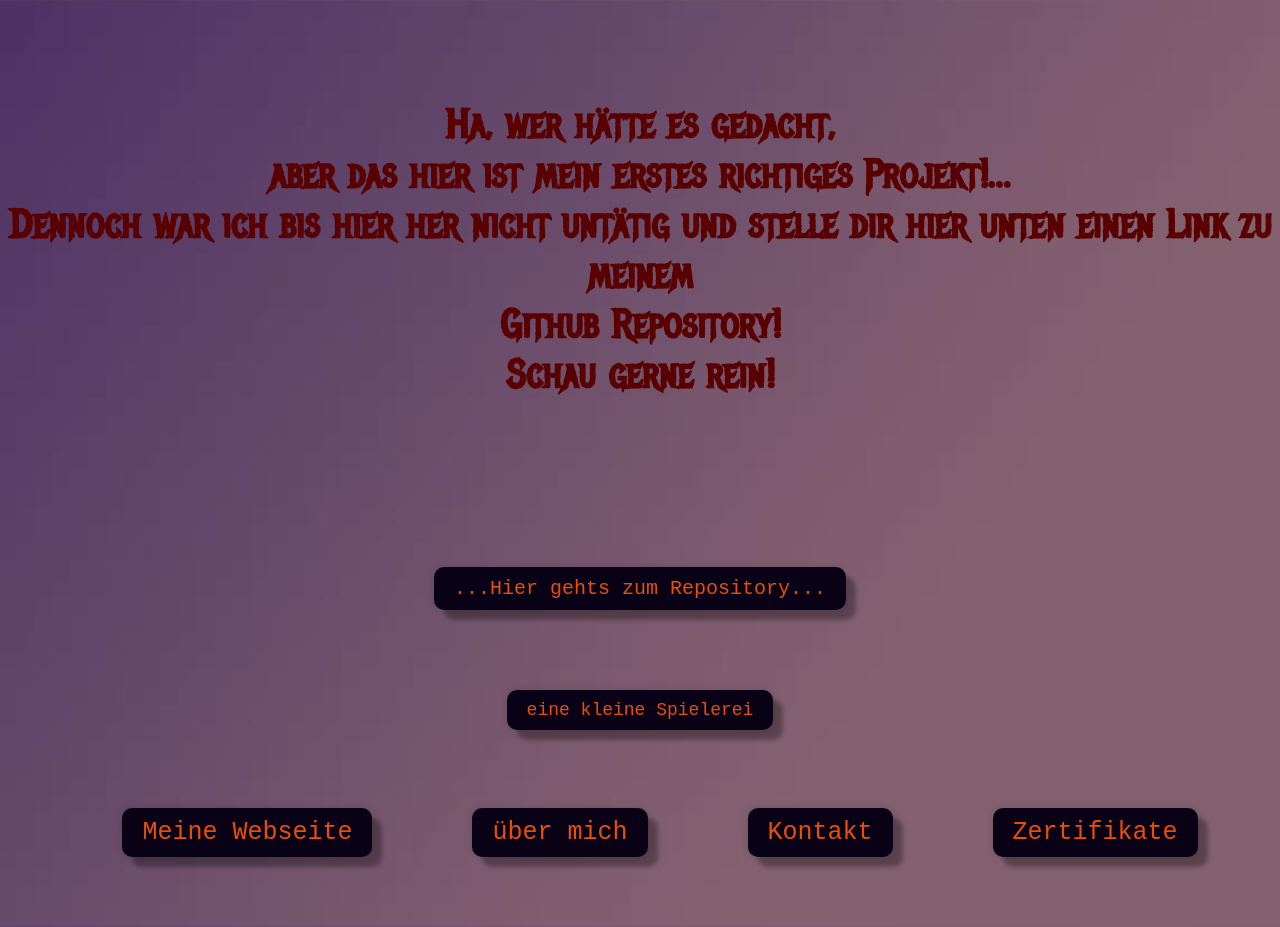
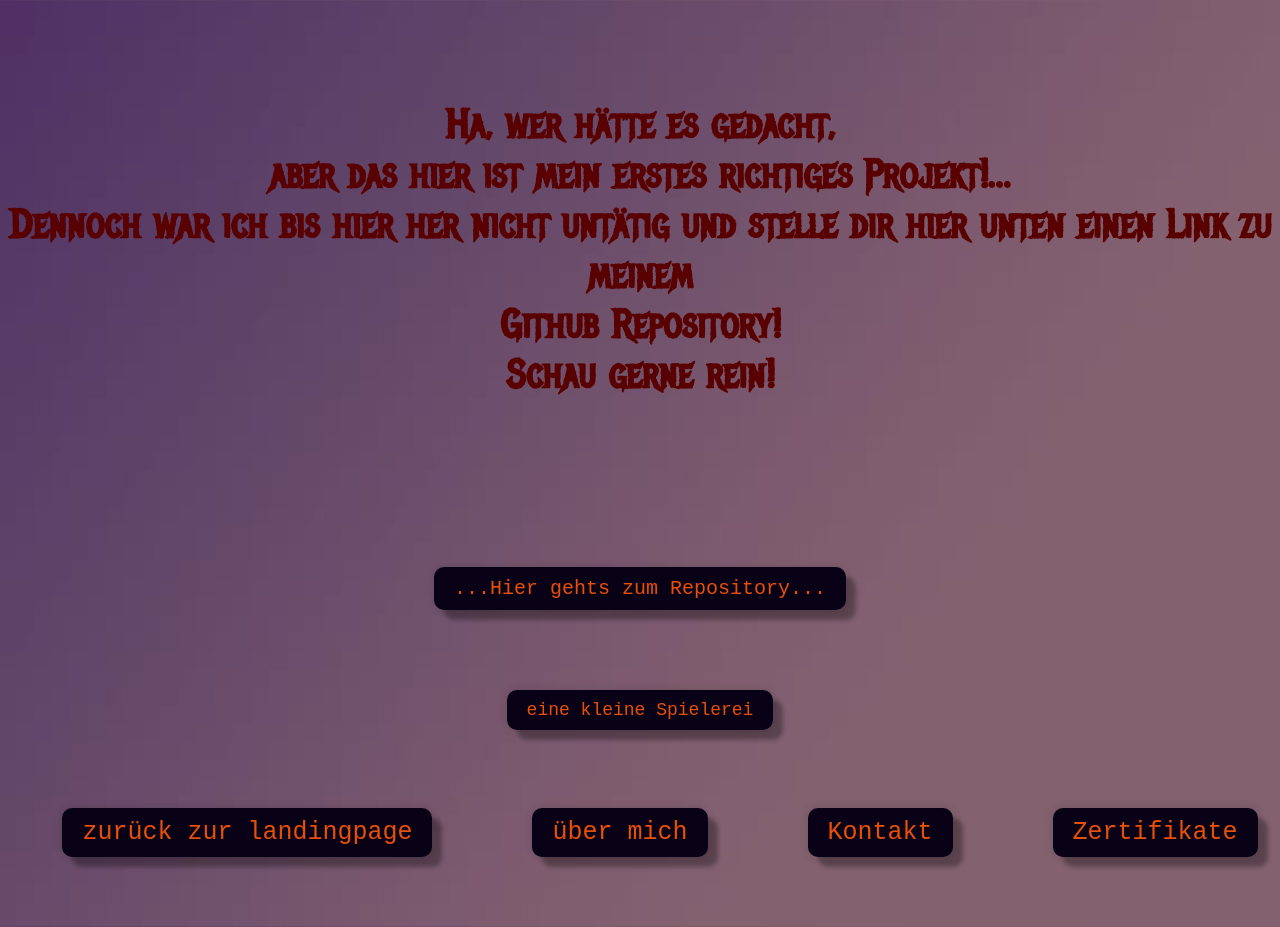
Before and after one commit to sebriede6/sebriede6.github.io, a plain HTML site: page meinearbeit.html in a window 1280 px wide. Drawn offline with Linux system fonts and the light colour scheme.

Commit message:
Update meinearbeit.html

```diff
--- a/meinearbeit.html
+++ b/meinearbeit.html
@@ -22,7 +22,7 @@
     </div>
 
     <ul class="navigation">
-      <li><a href="index.html">Meine Webseite</a></li>
+      <li><a href="index.html">zurück zur landingpage</a></li>
       <li><a href="aboutme.html">über mich</a></li>
       <li><a href="kontakt.html">Kontakt</a></li>
       <li><a href="cert.html">Zertifikate</a></li>
```
